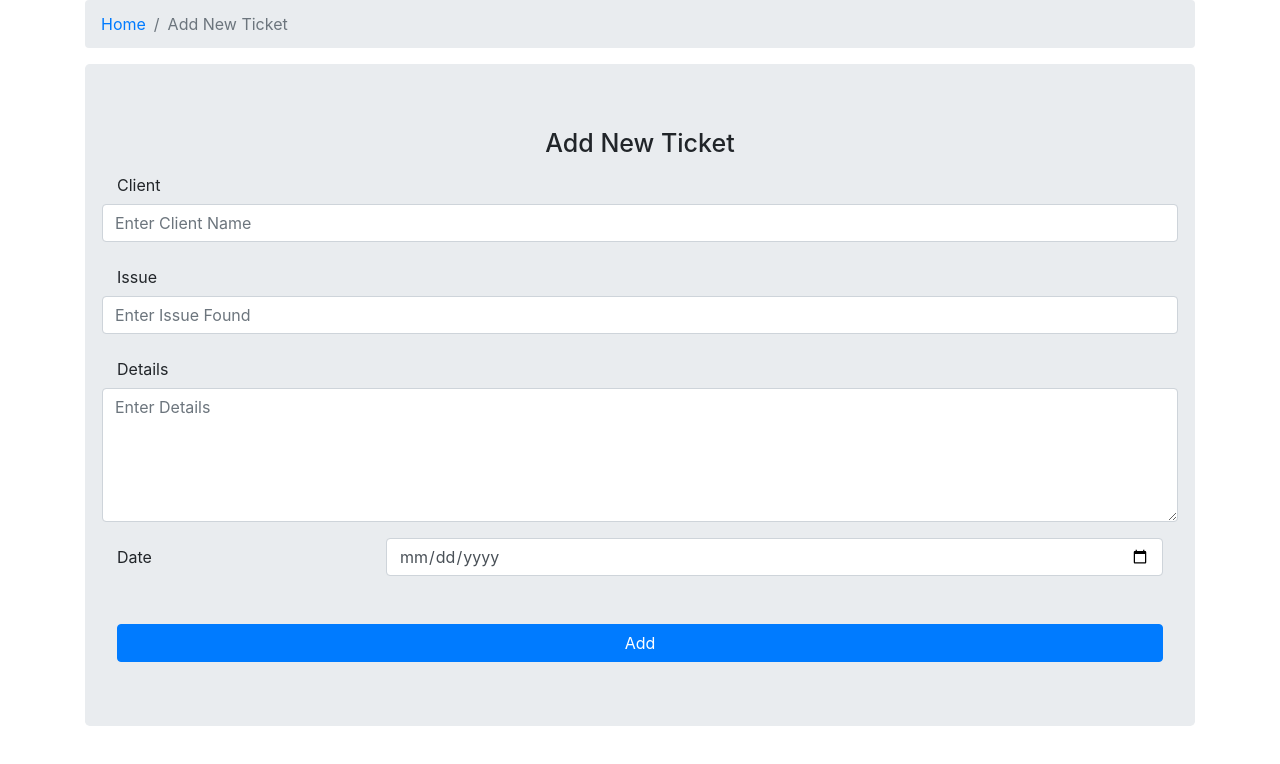
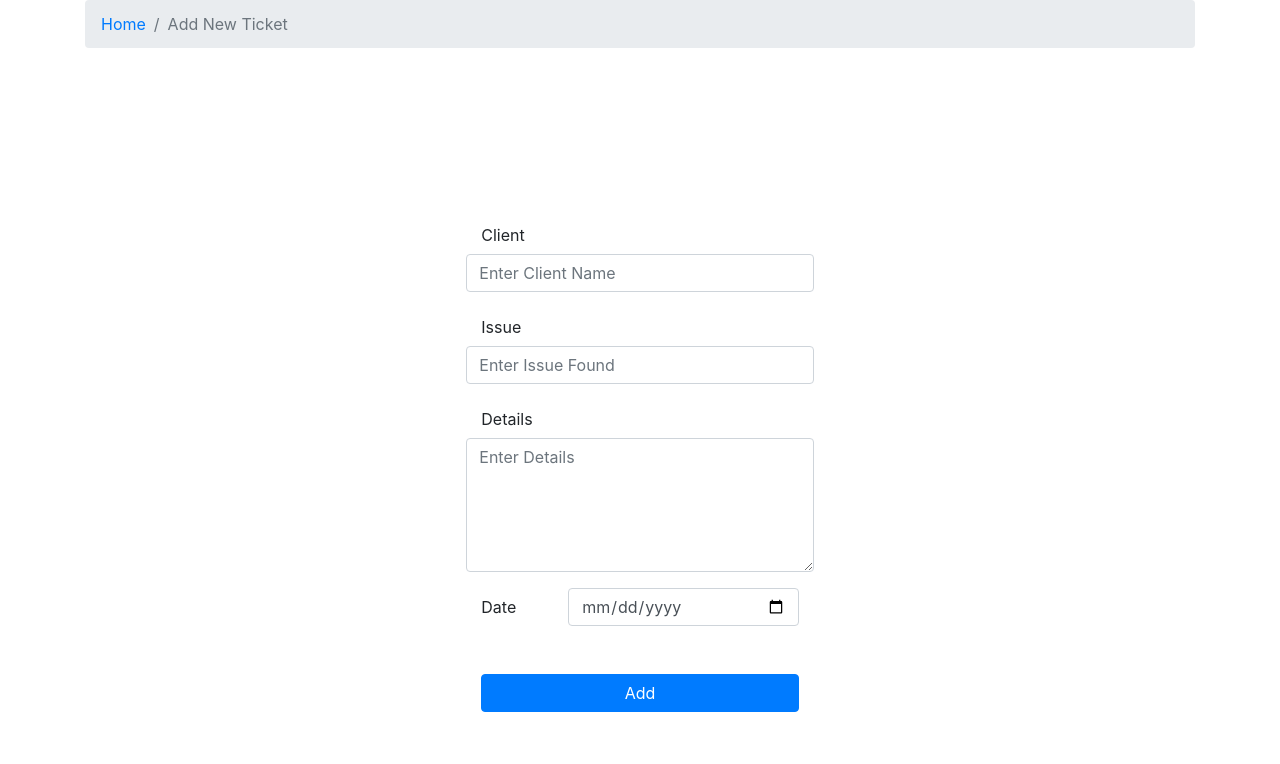
Before and after one commit to muchumi/tasks-ticketing-system, a React app in the folder client/: page / in a window 1280 px wide. Built offline with nearby package versions, Linux system fonts and the light colour scheme.

Commit message:
initial commit

```diff
--- a/client/src/components/AddTicketsForm/AddTicketsForm.css
+++ b/client/src/components/AddTicketsForm/AddTicketsForm.css
@@ -1,5 +1,6 @@
-.ticket-heading{
-    font-size: 25px;
-    line-height: normal;
-    text-align: center;
+.add-ticket{
+    display: flex;
+    justify-content: center;
+    align-items: center;
+    height: 100vh;
 }
--- a/client/src/components/AddTicketsForm/AddTicketsForm.js
+++ b/client/src/components/AddTicketsForm/AddTicketsForm.js
@@ -11,8 +11,7 @@ const AddTickets = ({ handleOnChange, handleOnSubmit }) => {
                     <PageBreadcrumb page="Add New Ticket"/>
                 </Col>
             </Row>
-            <Jumbotron>
-                <h1 className="ticket-heading">Add New Ticket</h1>
+            <div className="add-ticket">
                 <Form autocomplete = "off" onSubmit = { handleOnSubmit }>
                     <Form.Group as={Row}>
                         <Form.Label column sm={3}>Client</Form.Label>
@@ -65,7 +64,7 @@ const AddTickets = ({ handleOnChange, handleOnSubmit }) => {
                     </Form.Group>
                     <Button type="submit" block variant="primary" className="mt-5 text-white">Add</Button>
                 </Form>
-            </Jumbotron>
+            </div>
         </Container>
     );
 }
```
